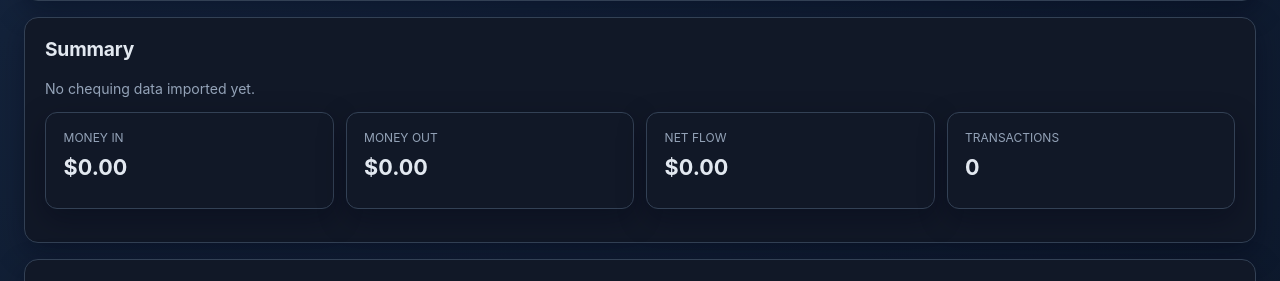
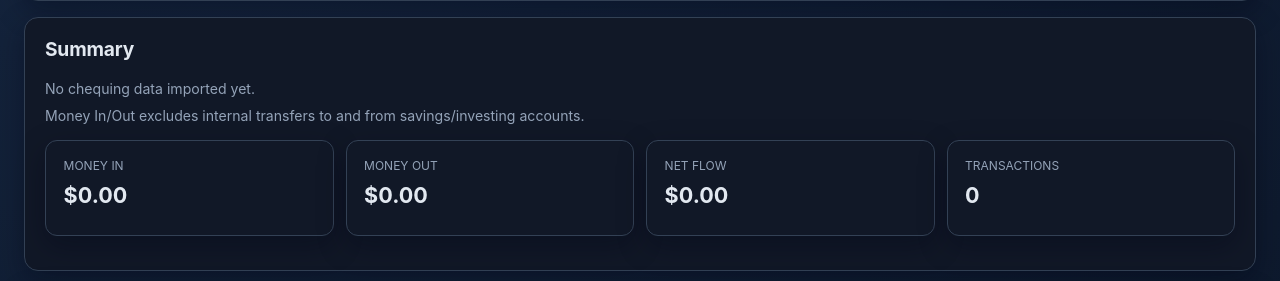
Before and after one commit to GabrielJean/FinGlass, a Django app: page /chequing in a window 1280 px wide. Shown: the part 502-783 px from the top of the page. Run offline with Django 5.2, Linux system fonts and the light colour scheme; the visitor is signed in with stand-in values (Sample User, id 1); data that the repository does not hold is empty.

Commit message:
feat: add clarification about internal transfers in chequing summary section

```diff
--- a/templates/chequing.html
+++ b/templates/chequing.html
@@ -179,6 +179,7 @@
       <section class="card">
         <h2>Summary</h2>
         <p id="chequingAsOf" class="muted">No chequing data imported yet.</p>
+        <p class="muted">Money In/Out excludes internal transfers to and from savings/investing accounts.</p>
         <div class="summary-grid credit-summary-grid">
           <article class="summary-card">
             <p class="summary-label">Money In</p>
```
